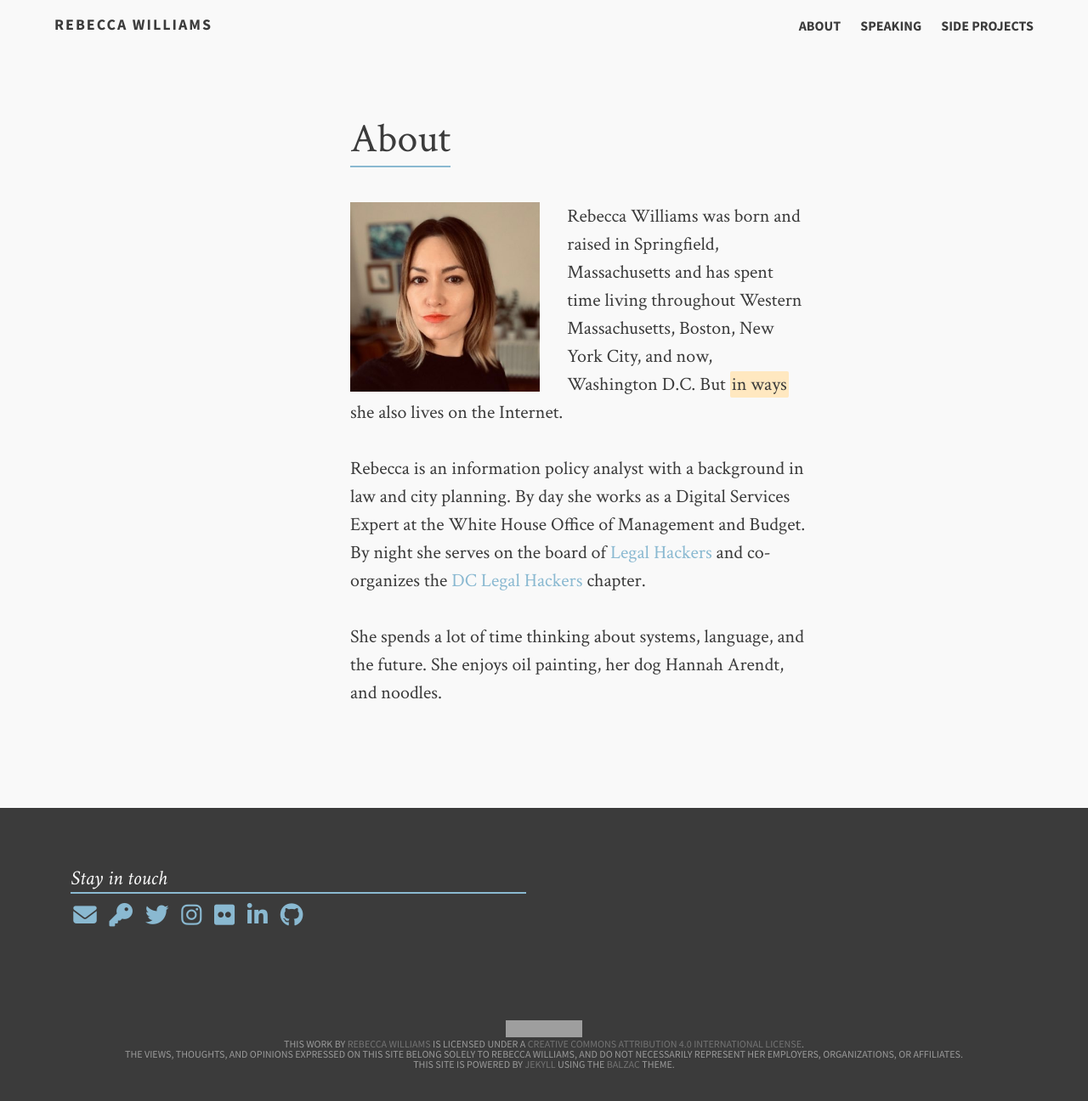
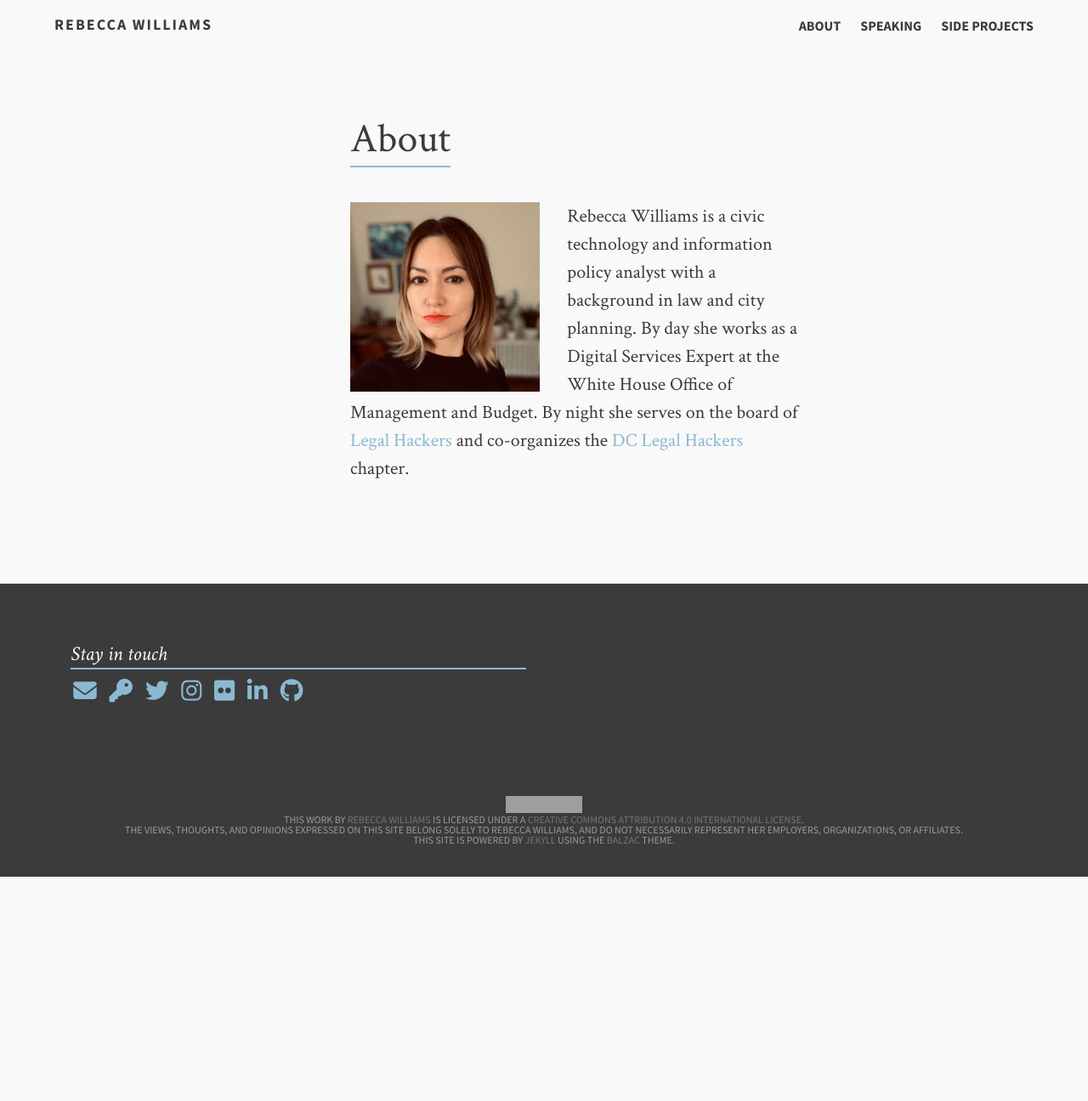
Before and after one commit to rebeccawilliams/rebeccawilliams.us, a Jekyll site: the page built from README.md, in a window 1280 px wide. Shown: the whole page at 85% size. Built offline with Jekyll 4.4.1, drawn with Linux system fonts in a browser that asks for light colours; nearby versions of some CDN libraries; our own code applies the rules of GitHub Pages for plain Markdown files; after the commit the page ends 1032 px from its top, so only the background shows below that; grey boxes are pictures that could not be loaded.

Commit message:
Update home.html

```diff
--- a/_layouts/home.html
+++ b/_layouts/home.html
@@ -8,10 +8,8 @@
          		<div>
 	                      <img src="/images/head.jpg" alt="Rebecca Williams selfie" style="float: left; width:41.66%;margin-right:2rem">
 	                 </div>
-                        <p>Rebecca Williams was born and raised in Springfield, Massachusetts and has spent time living throughout Western Massachusetts, Boston, New York City, and now, Washington D.C. But <em>in ways</em> she also lives on the Internet.</p>
-			<p>Rebecca is an information policy analyst with a background in law and city planning. By day she works as a Digital Services Expert at the White House Office of Management and Budget. By night she serves on the board of <a href=https://www.legalhackers.org>Legal Hackers</a> and co-organizes the <a href=http://www.dclegalhackers.org>DC Legal Hackers</a> chapter.</p>
-                        <p>She spends a lot of time thinking about systems, language, and the future. She enjoys oil painting, her dog Hannah Arendt, and noodles. </p>
-                        <div>
+			<p>Rebecca Williams is a civic technology and information policy analyst with a background in law and city planning. By day she works as a Digital Services Expert at the White House Office of Management and Budget. By night she serves on the board of <a href=https://www.legalhackers.org>Legal Hackers</a> and co-organizes the <a href=http://www.dclegalhackers.org>DC Legal Hackers</a> chapter.</p>
+                          <div>
               </ol>
           </article>
         </section>
```
